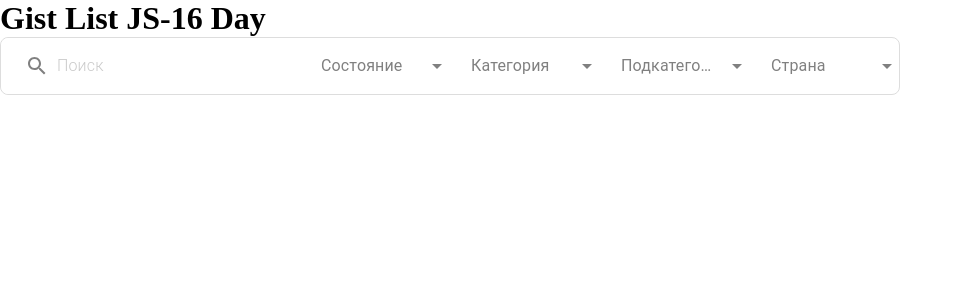
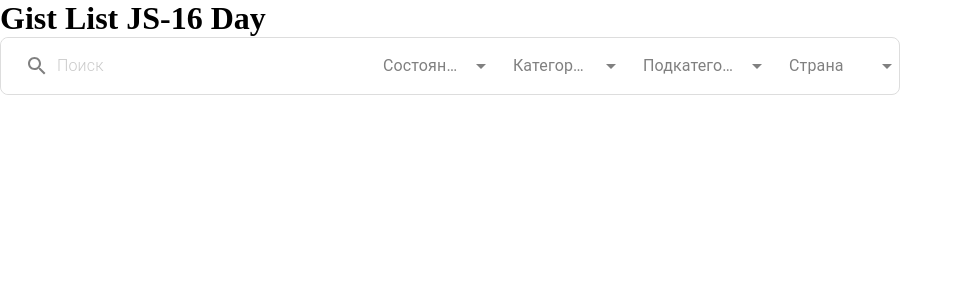
Before and after one commit to peaksoft-school/Gift-list-js16-day-, a React (Vite) app: page / in a window 1280 px wide. Shown: the top 300 px of the page, without its empty margins (0-963 px from the left). Built offline with nearby package versions, Linux system fonts and the light colour scheme.

Commit message:
bugfix-input-search

```diff
--- a/package.json
+++ b/package.json
@@ -12,7 +12,7 @@
   "dependencies": {
     "@emotion/react": "^11.14.0",
     "@emotion/styled": "^11.14.0",
-    "@mui/icons-material": "^6.4.7",
+    "@mui/icons-material": "^6.4.8",
     "@mui/material": "^6.4.7",
     "react": "^18.3.1",
     "react-dom": "^18.3.1"
--- a/src/components/UI/InputSearch.jsx
+++ b/src/components/UI/InputSearch.jsx
@@ -26,7 +26,7 @@ const InputSearch = () => {
                   padding: '6px 12px',
                   color: 'gray',
                   fontWeight: 300,
-                  width: '821px',
+                  width: '381px',
                },
             }}
             style={{
@@ -68,17 +68,17 @@ const MainBox = styled(Box)({
    maxWidth: '1300px',
 
    '.MuiInputBase-input-MuiInput-input': {
-      '.MuiBox-root:focus': {
-         border: '1px solid #f00',
+      focus: {
+         border: '1px solid #8d0782',
       },
    },
 })
 
 const Selecting = styled(Select)({
-   minWidth: 140,
+   minWidth: 120,
    background: '#fff',
    borderRadius: '8px',
-   padding: '6px 12px',
+   padding: '6px 10px',
    color: 'gray',
    fontWeight: '100px',
 
```
Also changed, not shown: src/components/UI/Search.png (deleted), 1 other file (tests, documents, lock files or other folders).
